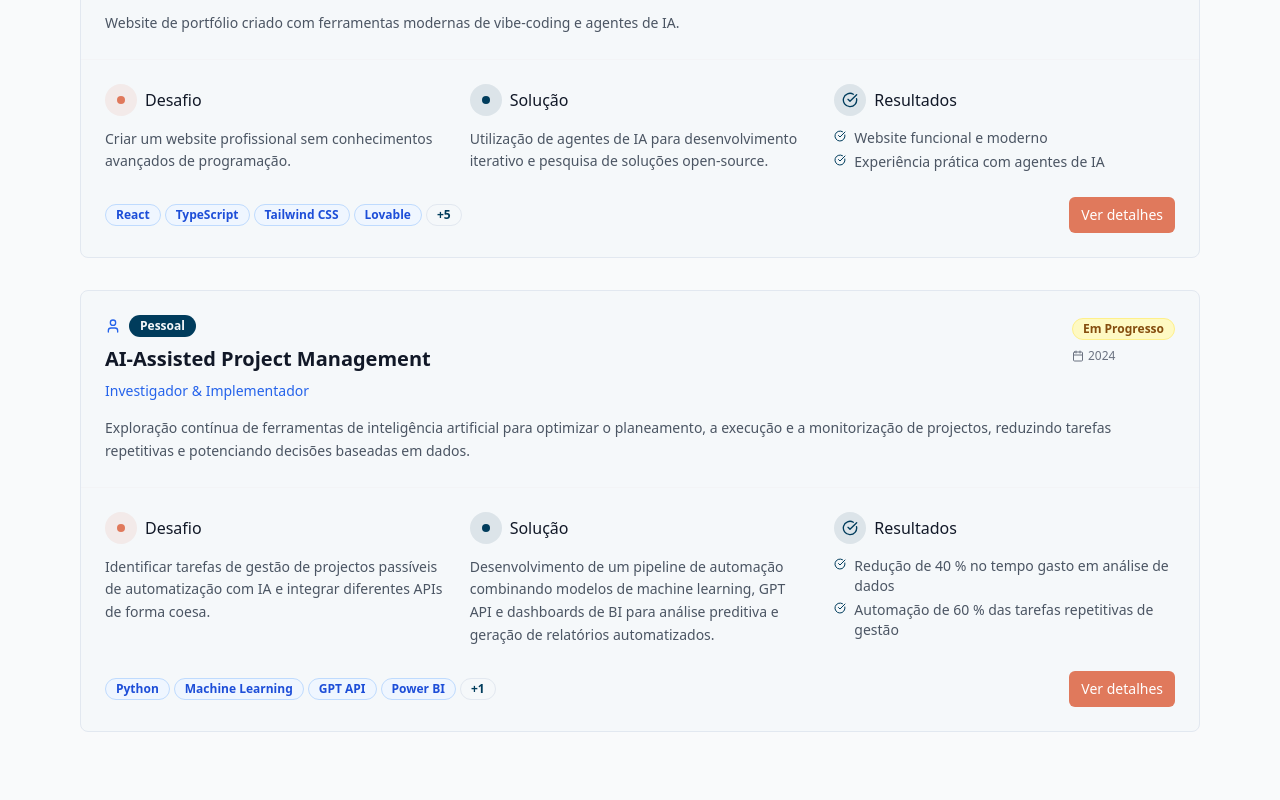
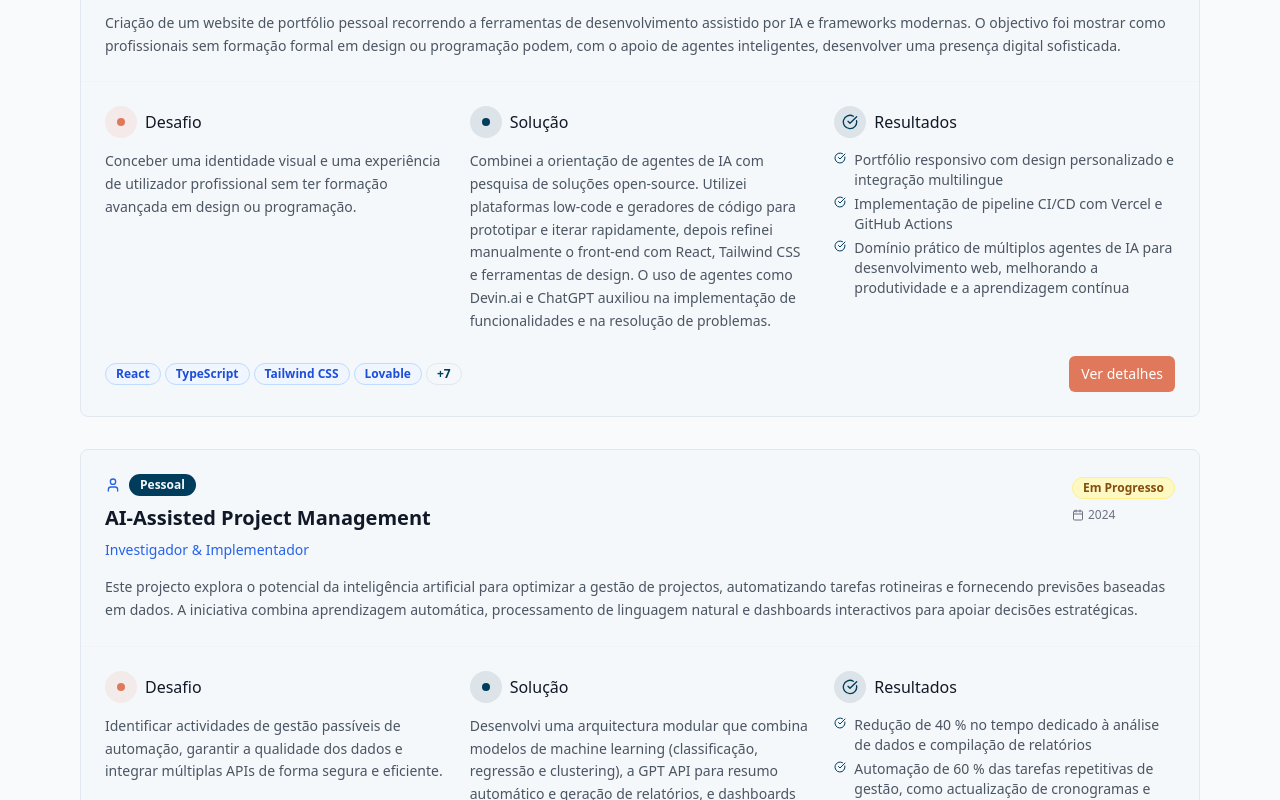
Before and after one commit to AlexandreLeonardo12/timeline-evolution, a React (Vite) app: page /projects in a window 1280 px wide. Shown: the part 4120-4920 px from the top of the page. Built offline with nearby package versions, Linux system fonts and the light colour scheme.

Commit message:
feat: enhance personal projects content

```diff
--- a/src/data/projects.ts
+++ b/src/data/projects.ts
@@ -631,15 +631,27 @@ export const projects: Project[] = [
     title: "Portfolio Pessoal com IA",
     subtitle: "Desenvolvedor & Product Owner",
     description:
-      "Website de portfólio criado com ferramentas modernas de vibe‑coding e agentes de IA.",
+      // Descrição revista: realça o objectivo de demonstrar como ferramentas de IA e
+      // frameworks modernas podem permitir a qualquer profissional construir uma
+      // presença digital sofisticada.
+      "Criação de um website de portfólio pessoal recorrendo a ferramentas de desenvolvimento assistido por IA e frameworks modernas. O objectivo foi mostrar como profissionais sem formação formal em design ou programação podem, com o apoio de agentes inteligentes, desenvolver uma presença digital sofisticada.",
     type: "personal",
     status: "in-progress",
     year: "2024",
     challenge:
-      "Criar um website profissional sem conhecimentos avançados de programação.",
+      // Desafio revisto: destacar a necessidade de conjugar identidade visual e
+      // experiência de utilizador profissional sem formação formal em design.
+      "Conceber uma identidade visual e uma experiência de utilizador profissional sem ter formação avançada em design ou programação.",
     solution:
-      "Utilização de agentes de IA para desenvolvimento iterativo e pesquisa de soluções open‑source.",
-    results: ["Website funcional e moderno", "Experiência prática com agentes de IA"],
+      // Solução revista: combinar a orientação de agentes de IA com ferramentas
+      // open source e trabalho manual para entregar um produto polido.
+      "Combinei a orientação de agentes de IA com pesquisa de soluções open‑source. Utilizei plataformas low‑code e geradores de código para prototipar e iterar rapidamente, depois refinei manualmente o front‑end com React, Tailwind CSS e ferramentas de design. O uso de agentes como Devin.ai e ChatGPT auxiliou na implementação de funcionalidades e na resolução de problemas.",
+    results: [
+      // Resultados revistos: demonstrar impacto concreto do projecto
+      "Portfólio responsivo com design personalizado e integração multilingue",
+      "Implementação de pipeline CI/CD com Vercel e GitHub Actions",
+      "Domínio prático de múltiplos agentes de IA para desenvolvimento web, melhorando a produtividade e a aprendizagem contínua",
+    ],
     technologies: [
       "React",
       "TypeScript",
@@ -650,6 +662,9 @@ export const projects: Project[] = [
       "Manus",
       "Vercel",
       "GitHub",
+      // Tecnologias adicionais utilizadas neste projecto
+      "Vite",
+      "GitHub Actions",
     ],
     overview:
       "Este projecto representa uma exploração profunda no mundo do desenvolvimento assistido por IA. Como gestor de projetos e PO com background técnico avançado, utilizei múltiplos agentes de IA para criar um website completo e profissional. A jornada incluiu experimentação com Lovable, Devin.ai, ChatGPT Agent e Manus, cada um com as suas forças específicas. O projecto também envolveu estudos de mercado para identificar as melhores soluções open‑source, configuração de CI/CD com Vercel e GitHub, e experiência hands‑on com Git. Esta experiência demonstra como a IA pode democratizar o desenvolvimento web e permitir que profissionais de outras áreas criem soluções tecnológicas robustas.",
@@ -701,23 +716,33 @@ export const projects: Project[] = [
     title: "AI‑Assisted Project Management",
     subtitle: "Investigador & Implementador",
     description:
-      "Exploração contínua de ferramentas de inteligência artificial para optimizar o planeamento, a execução e a monitorização de projectos, reduzindo tarefas repetitivas e potenciando decisões baseadas em dados.",
+      // Descrição revista: explica melhor o propósito e as abordagens utilizadas
+      "Este projecto explora o potencial da inteligência artificial para optimizar a gestão de projectos, automatizando tarefas rotineiras e fornecendo previsões baseadas em dados. A iniciativa combina aprendizagem automática, processamento de linguagem natural e dashboards interactivos para apoiar decisões estratégicas.",
     type: "personal",
     status: "in-progress",
     year: "2024",
     challenge:
-      "Identificar tarefas de gestão de projectos passíveis de automatização com IA e integrar diferentes APIs de forma coesa.",
+      // Desafio revisto: salientar a necessidade de assegurar qualidade de dados e integração segura de múltiplas APIs
+      "Identificar actividades de gestão passíveis de automação, garantir a qualidade dos dados e integrar múltiplas APIs de forma segura e eficiente.",
     solution:
-      "Desenvolvimento de um pipeline de automação combinando modelos de machine learning, GPT API e dashboards de BI para análise preditiva e geração de relatórios automatizados.",
+      // Solução revista: detalhar a arquitectura modular e as componentes utilizadas
+      "Desenvolvi uma arquitectura modular que combina modelos de machine learning (classificação, regressão e clustering), a GPT API para resumo automático e geração de relatórios, e dashboards de business intelligence em Power BI. Automatizei a extracção e tratamento de dados via scripts Python e criei pipelines de automação para integrar as várias ferramentas de IA.",
     results: [
-      "Redução de 40 % no tempo gasto em análise de dados",
-      "Automação de 60 % das tarefas repetitivas de gestão",
+      // Resultados revistos: acrescentar impacto adicional e previsões
+      "Redução de 40 % no tempo dedicado à análise de dados e compilação de relatórios",
+      "Automação de 60 % das tarefas repetitivas de gestão, como actualização de cronogramas e notificações",
+      "Melhoria da precisão das previsões de risco através de modelos de machine learning treinados com dados históricos",
     ],
     technologies: [
+      // Tecnologias ampliadas para reflectir a pilha utilizada
       "Python",
+      "Pandas",
+      "Scikit‑learn",
+      "OpenAI GPT‑4 API",
+      "SQL",
+      "Airflow",
+      "Power BI",
       "Machine Learning",
-      "GPT API",
-      "Power BI",
       "Automação",
     ],
     overview:
```
